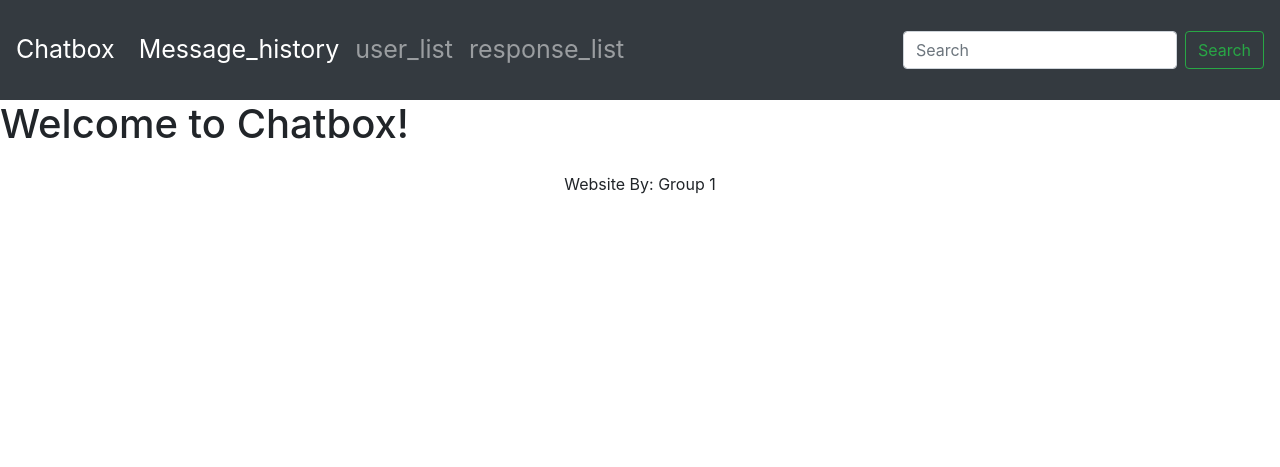
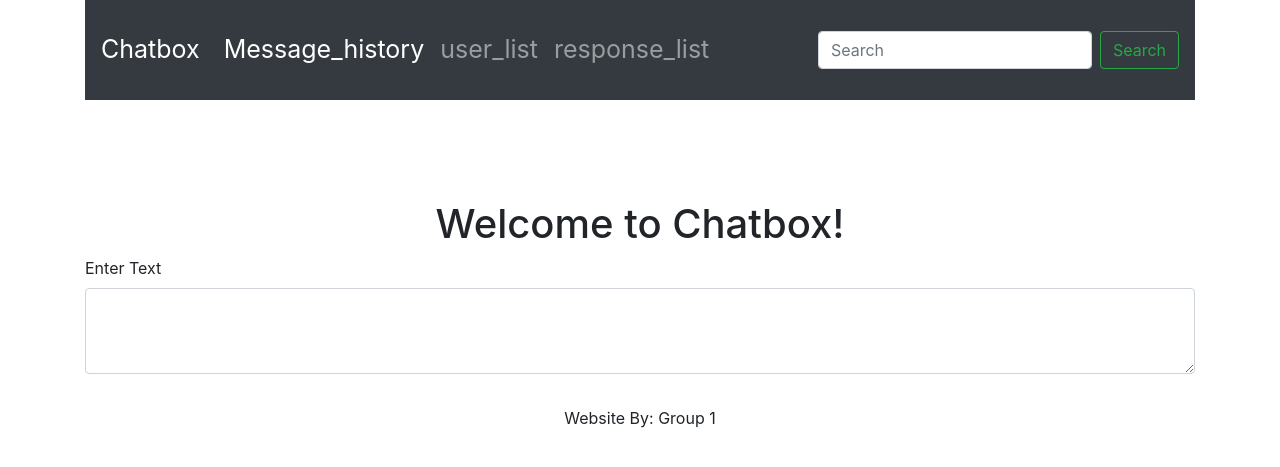
Before and after one commit to PseudocodeJason/network_project, a Django app: page / in a window 1280 px wide. Shown: the top 467 px of the page. Run offline with Django 3.2, Linux system fonts and the light colour scheme; some libraries are stand-ins or nearby versions.

Commit message:
Added text area with bootstrap

```diff
--- a/myproject/chatbox/templates/chatbox/base.html
+++ b/myproject/chatbox/templates/chatbox/base.html
@@ -20,9 +20,17 @@
       .navbar-brand {
         font-size: 25px;
       }
+      #fH1{
+        align-items: center;
+        align-content: center;
+        text-align: center;
+      }
+      .out{
+        margin-top: 100px;
+      }
     </style>
   </head>
-  <body>
+  <body class="container">
         <nav class="navbar navbar-expand-sm navbar-dark bg-dark sticky-top">
           <a class="navbar-brand" href="/">Chatbox</a>
           <button class="navbar-toggler" type="button" data-toggle="collapse" data-target="#navbarSupportedContent" aria-controls="navbarSupportedContent" aria-expanded="false" aria-label="Toggle navigation">
@@ -47,19 +55,34 @@
           </div>
         </nav>
         {% block content %}
-        <h1>Welcome to Chatbox!</h1>
+        <div class="out">
+        <div class="mx-auto">
+          <h1 id="fH1">Welcome to Chatbox!</h1>
+
+          <form>
+            <div class="mb-3">
+              <label for="exampleFormControlTextarea1" class="form-label">Enter Text</label>
+              <textarea class="form-control" id="exampleFormControlTextarea1" rows="3"></textarea>
+            </div>
+          </form>
+        </div>
+        </div>
+
+
         {% endblock %}
 
 
 
 
 
-  <!-- Copyright -->
+  <!-- Footer -->
   <footer class="page-footer font-small blue">
     <div class="footer-copyright text-center py-3">
       <p>Website By: Group 1</p>
     </div>
   </footer>
-  <!-- Copyright -->
-  </body>
-</html>
+  <!-- Footer -->
+
+  <!-- Optional JavaScript -->
+  <!-- jQuery first, then Popper.js, then Bootstrap JS -->
+  <script src="https://code.jquery.com/jquery-3.4.1.slim.min.js" integrity="sha384-J6qa
```
